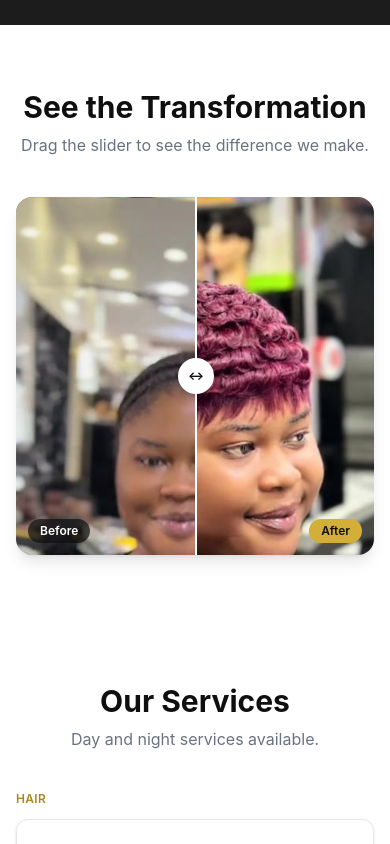
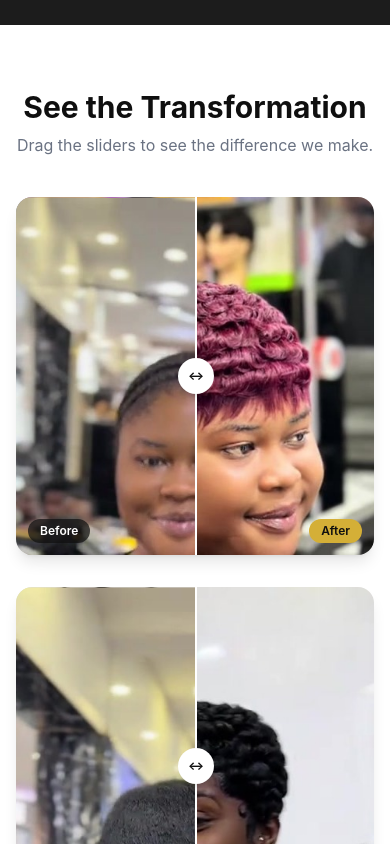
Before and after one commit to ko2527600/GENIUS-GROOMING-PARLOR, a React (Vite) app: page / in a window 390 px wide. Shown: the part 880-1724 px from the top of the page. Built offline with nearby package versions, Linux system fonts and the light colour scheme.

Commit message:
Add a second before/after transformation pair
Plain short natural cut -> styled defined curls, matched
face-centered square crops (same technique as the first pair),
watermark removed. Transformation section now shows both sliders
side by side on desktop, stacked on mobile.

```diff
--- a/src/components/Transformation.jsx
+++ b/src/components/Transformation.jsx
@@ -1,6 +1,13 @@
 import BeforeAfterSlider from "./BeforeAfterSlider";
-import beforeImg from "../assets/gallery/before-braids.jpg";
-import afterImg from "../assets/gallery/after-maroon-pixie.jpg";
+import beforeBraids from "../assets/gallery/before-braids.jpg";
+import afterMaroonPixie from "../assets/gallery/after-maroon-pixie.jpg";
+import beforeNaturalCut from "../assets/gallery/before-natural-cut.jpg";
+import afterStyledCurls from "../assets/gallery/after-styled-curls.jpg";
+
+const pairs = [
+  { before: beforeBraids, after: afterMaroonPixie },
+  { before: beforeNaturalCut, after: afterStyledCurls },
+];
 
 export default function Transformation() {
   return (
@@ -8,11 +15,13 @@ export default function Transformation() {
       <div className="mx-auto max-w-5xl text-center">
         <h2 className="text-3xl font-bold">See the Transformation</h2>
         <p className="mt-2 text-gray-500">
-          Drag the slider to see the difference we make.
+          Drag the sliders to see the difference we make.
         </p>
 
-        <div className="mt-10 flex justify-center">
-          <BeforeAfterSlider before={beforeImg} after={afterImg} />
+        <div className="mt-10 flex flex-wrap justify-center gap-8">
+          {pairs.map((p, i) => (
+            <BeforeAfterSlider key={i} before={p.before} after={p.after} />
+          ))}
         </div>
       </div>
     </section>
```
Also changed, not shown: src/assets/gallery/after-styled-curls.jpg (added), src/assets/gallery/before-natural-cut.jpg (added).
